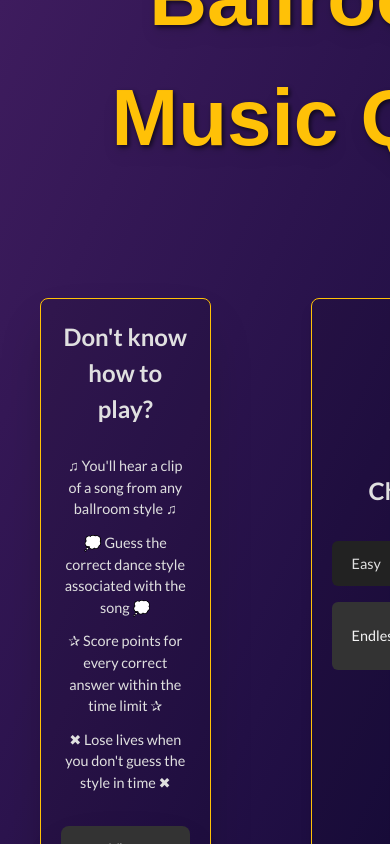
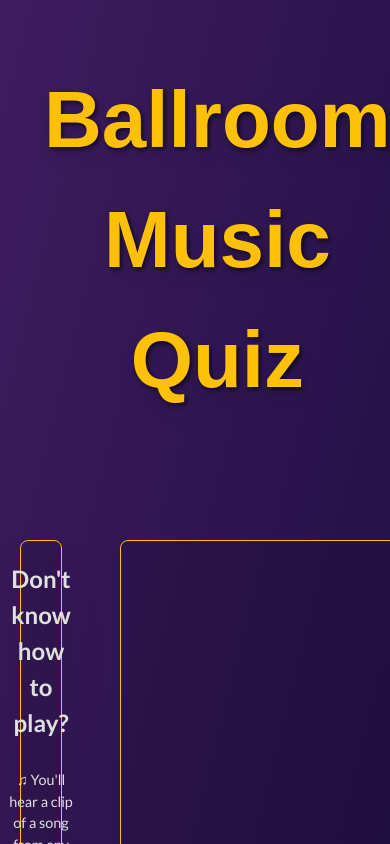
Before and after one commit to Niftys/ballroommusicquiz, a Next.js app: page / in a window 390 px wide. Built offline with nearby package versions, Linux system fonts and the light colour scheme; a web font is replaced by a local one.

Commit message:
transitions, style changes

```diff
--- a/app/page.js
+++ b/app/page.js
@@ -8,7 +8,7 @@ export default function Home() {
   const [lives, setLives] = useState(-1);
 
   return (
-    <div className="w-screen h-screen lg:grid-cols-2 sm:grid-cols-1 flex justify-center items-center bg-gradient-to-br from-[#3e1c5e] to-[#1a0c3e] p-10">
+    <div className="min-h-screen w-screen flex flex-col justify-center items-center bg-gradient-to-br from-[#3e1c5e] to-[#1a0c3e] px-5 py-10 overflow-y-auto">
       <AnimatePresence mode="wait">
         <motion.div
           key="ready"
@@ -16,7 +16,7 @@ export default function Home() {
           animate={{ opacity: 1, scale: 1 }}
           exit={{ opacity: 0, scale: 1.2 }}
           transition={{ ease: "easeOut", duration: 0.4 }}
-          className="grid lg:grid-cols-2 sm:grid-cols-1 gap-[100px] w-full max-w-[1200px] p5 box-border"
+          className="grid md:grid-cols-2 grid-cols-1 gap-[100px] w-full max-w-[1200px] p5 box-border"
         >
           {/* Header */}
           <header className="col-span-2 text-center">
```
